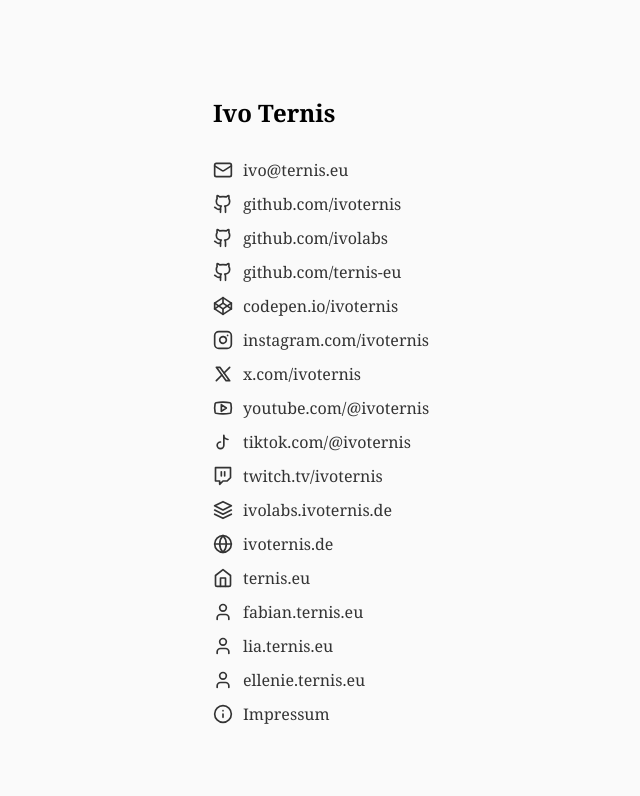
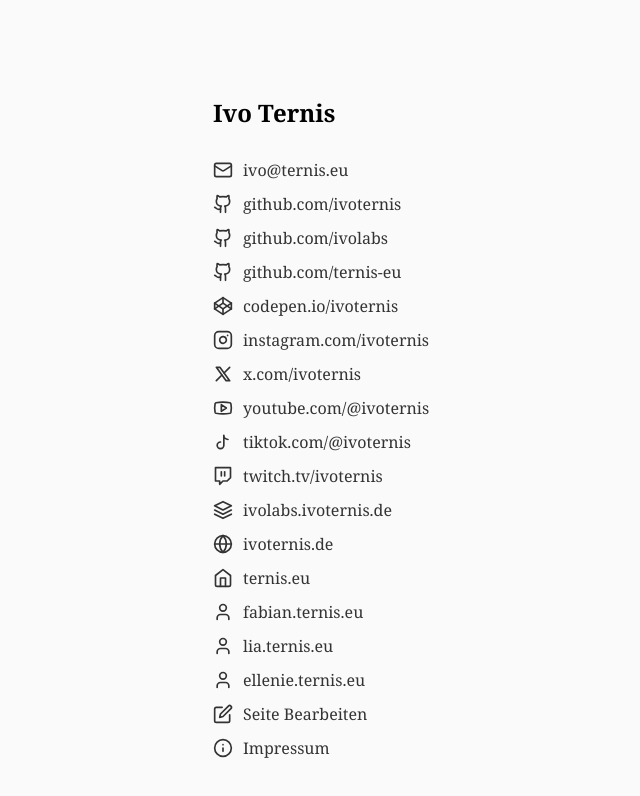
Before and after one commit to ternis-eu/ivo.ternis.eu, a plain HTML site: page index.html in a window 1280 px wide. Shown: the whole page, without its empty margins (227-867 px from the left). Drawn offline with Linux system fonts and the light colour scheme.

Commit message:
Update index.html

```diff
--- a/index.html
+++ b/index.html
@@ -126,6 +126,12 @@
       </a>
     </li>
     <li>
+      <a href="https://github.com/ternis-eu/ivo.ternis.eu">
+        <svg xmlns="http://www.w3.org/2000/svg" viewBox="0 0 24 24" fill="none" stroke="currentColor" stroke-width="2" stroke-linecap="round" stroke-linejoin="round"><path d="M11 4H4a2 2 0 0 0-2 2v14a2 2 0 0 0 2 2h14a2 2 0 0 0 2-2v-7"/><path d="M18.5 2.5a2.121 2.121 0 0 1 3 3L12 15l-4 1 1-4 9.5-9.5z"/></svg>
+        Seite Bearbeiten
+      </a>
+    </li>
+    <li>
       <a href="https://ternis.eu/impressum.html">
         <svg xmlns="http://www.w3.org/2000/svg" viewBox="0 0 24 24" fill="none" stroke="currentColor" stroke-width="2" stroke-linecap="round" stroke-linejoin="round"><circle cx="12" cy="12" r="10"/><line x1="12" y1="16" x2="12" y2="12"/><line x1="12" y1="8" x2="12.01" y2="8"/></svg>
         Impressum
```
